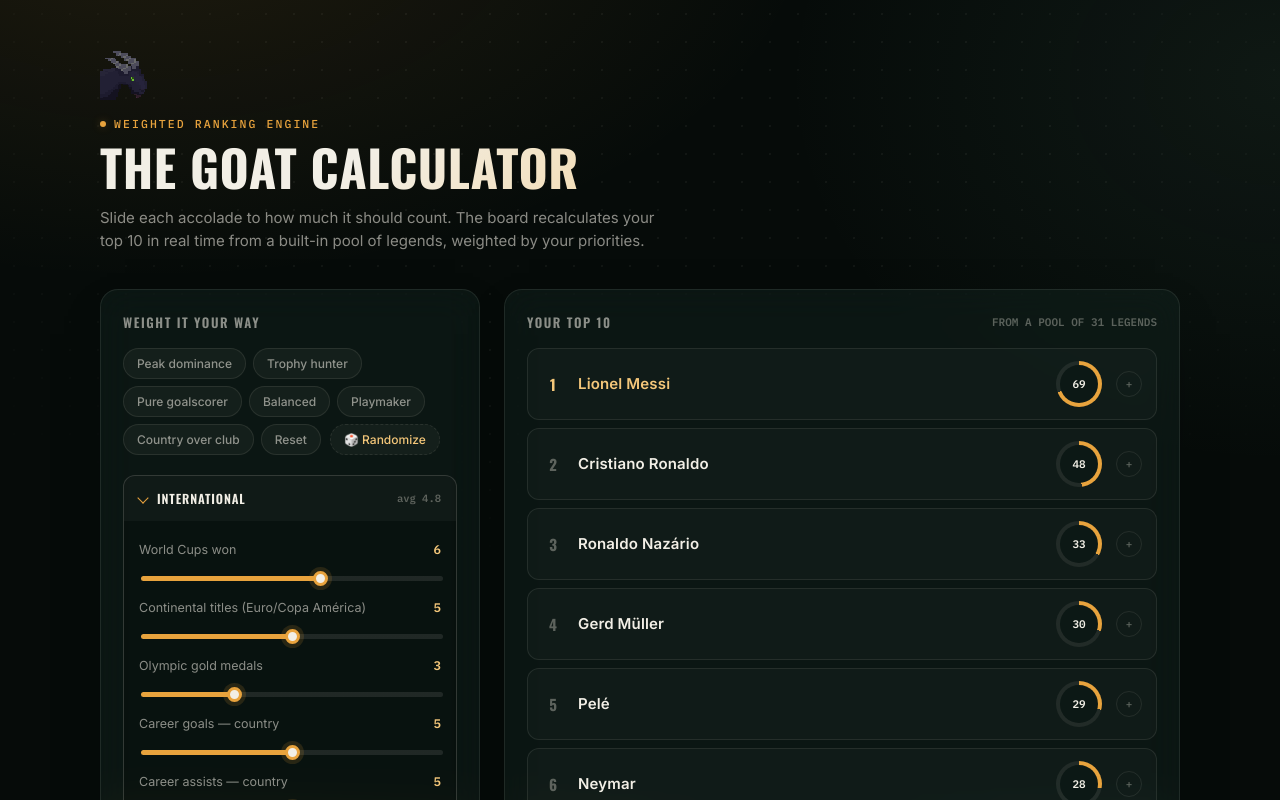
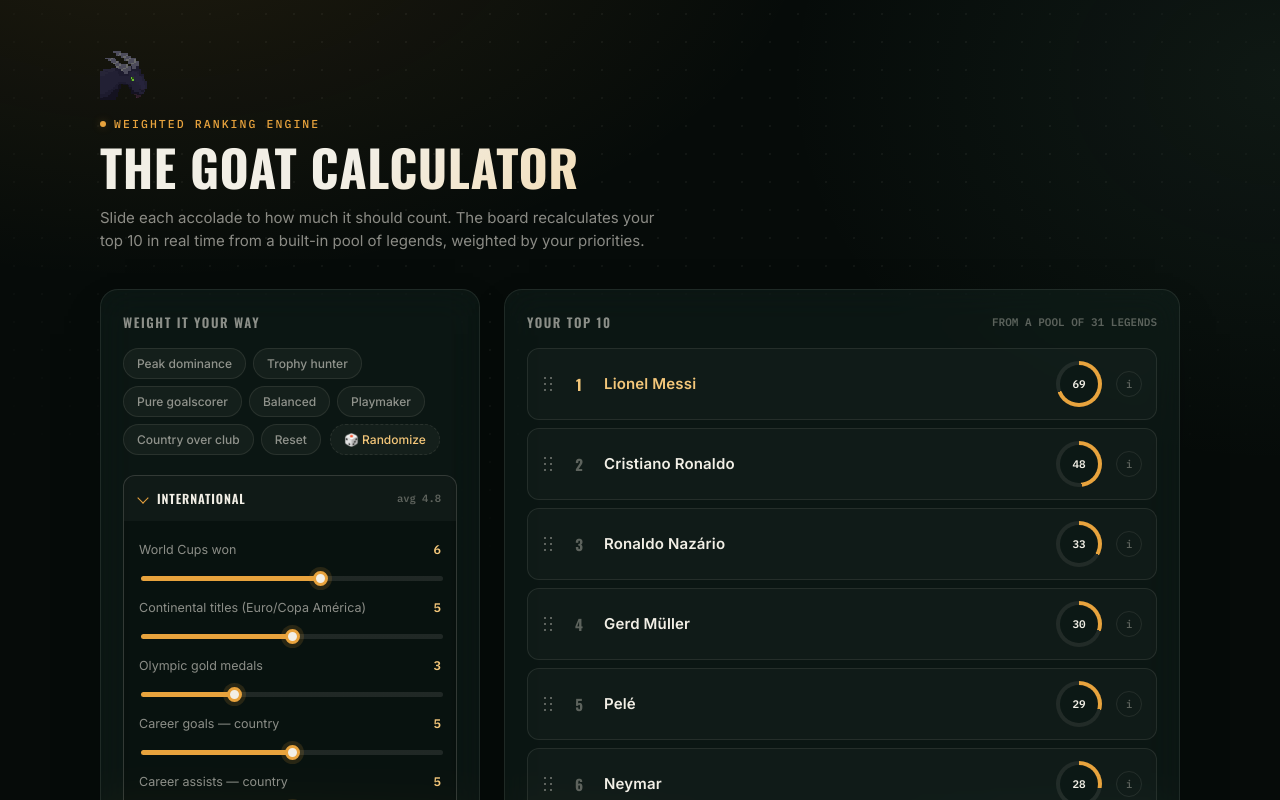
Before and after one commit to klaviette/FutRanker, a React (Vite) app: page / in a window 1280 px wide. Shown: the top 800 px of the page. Built offline with nearby package versions, Linux system fonts and the light colour scheme.

Commit message:
Initial UI for drag feature

```diff
--- a/src/components/RankRow.jsx
+++ b/src/components/RankRow.jsx
@@ -6,6 +6,7 @@ export default function RankRow({ player, rank }) {
 
   return (
     <li className="rank-row" style={{ animationDelay: `${(rank - 1) * 30}ms` }}>
+      <span className="drag-handle"></span>
       <div className="rank-num">{rank}</div>
       <div className="rank-main">
         <div className="rank-name">{player.name}</div>
@@ -30,7 +31,7 @@ export default function RankRow({ player, rank }) {
         type="button"
         onClick={() => setIsOpen(v => !v)}
       >
-        +
+        i
       </button>
     </li>
   )
--- a/src/index.css
+++ b/src/index.css
@@ -169,6 +169,29 @@ h1{
   transition: transform .25s ease;
   flex-shrink:0;
 }
+.drag-handle {
+  display: inline-block;
+  width: 12px;
+  height: 18px;
+  cursor: grab;
+  background-image: radial-gradient(circle, var(--chalk-faint) 1.5px, transparent 1.5px);
+  background-size: 6px 6px;
+  background-repeat: repeat;
+}
+.arrow-up {
+  width: 0;
+  height: 0;
+  border-left: 5px solid transparent;
+  border-right: 5px solid transparent;
+  border-bottom: 8px solid var(--amber);
+}
+.arrow-down {
+  width: 0;
+  height: 0;
+  border-left: 5px solid transparent;
+  border-right: 5px solid transparent;
+  border-top: 8px solid var(--amber);
+}
 .group.is-open .chev{ transform: rotate(45deg); }
 .group-count{
   font-family: 'IBM Plex Mono', monospace;
@@ -265,7 +288,7 @@ input[type="range"]::-moz-range-thumb{
 }
 .rank-row:nth-child(1) .rank-num, .rank-row:nth-child(1) .rank-name{ color: var(--amber-2); }
 
-.rank-main{ flex:1; min-width: 0; }
+.rank-main{ flex:1; min-width: 0; cursor: grab;}
 .rank-name{ font-size: 15px; font-weight: 600; letter-spacing: 0.01em; }
 
 .breakdown{
@@ -318,5 +341,5 @@ input[type="range"]::-moz-range-thumb{
   flex-shrink:0; font-family: 'IBM Plex Mono', monospace;
   transition: border-color .15s, color .15s, transform .15s;
 }
-.rank-toggle:hover{ border-color: var(--amber); color: var(--amber-2); }
-.rank-toggle.open{ transform: rotate(45deg); }
+.rank-toggle:hover{ border-color: var(--amber); color: var(--amber-2);}
+.rank-toggle.open{ transform: rotate(0deg); color: var(--chalk-faint); }
```
